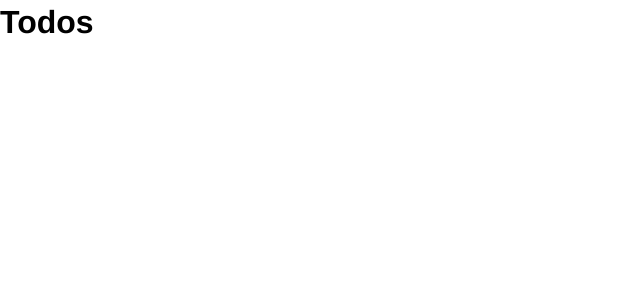
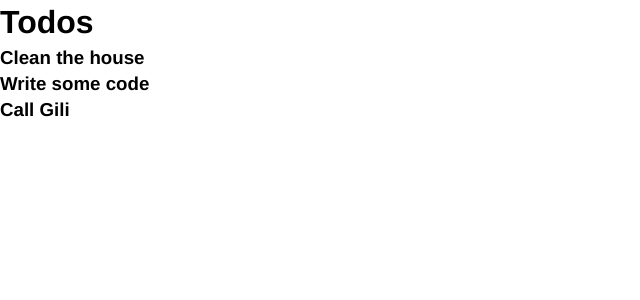
Before and after one commit to kerenKi/Just-Do-It, a Vue app: page / in a window 1280 px wide. Shown: the top 300 px of the page, without its empty margins (0-640 px from the left). Built offline with nearby package versions, Linux system fonts and the light colour scheme.

Commit message:
Looping over todos array and displayong each todo

```diff
--- a/src/App.vue
+++ b/src/App.vue
@@ -1,6 +1,6 @@
 <template>
   <div id="app">
-    <Todos/>
+    <Todos v-bind:todos="todos"/>
   </div>
 </template>
 
--- a/src/components/Todos.vue
+++ b/src/components/Todos.vue
@@ -1,12 +1,16 @@
 <template>
   <div>
     <h1>Todos</h1>
+    <div v-bind:key="todo.id" v-for="todo in todos">
+      <h3>{{todo.title}}</h3>
+    </div>
   </div>
 </template>
 
 <script>
 export default {
-  name:"Todos"
+  name:"Todos",
+  props: ["todos"]
 }
 </script>
 
```
